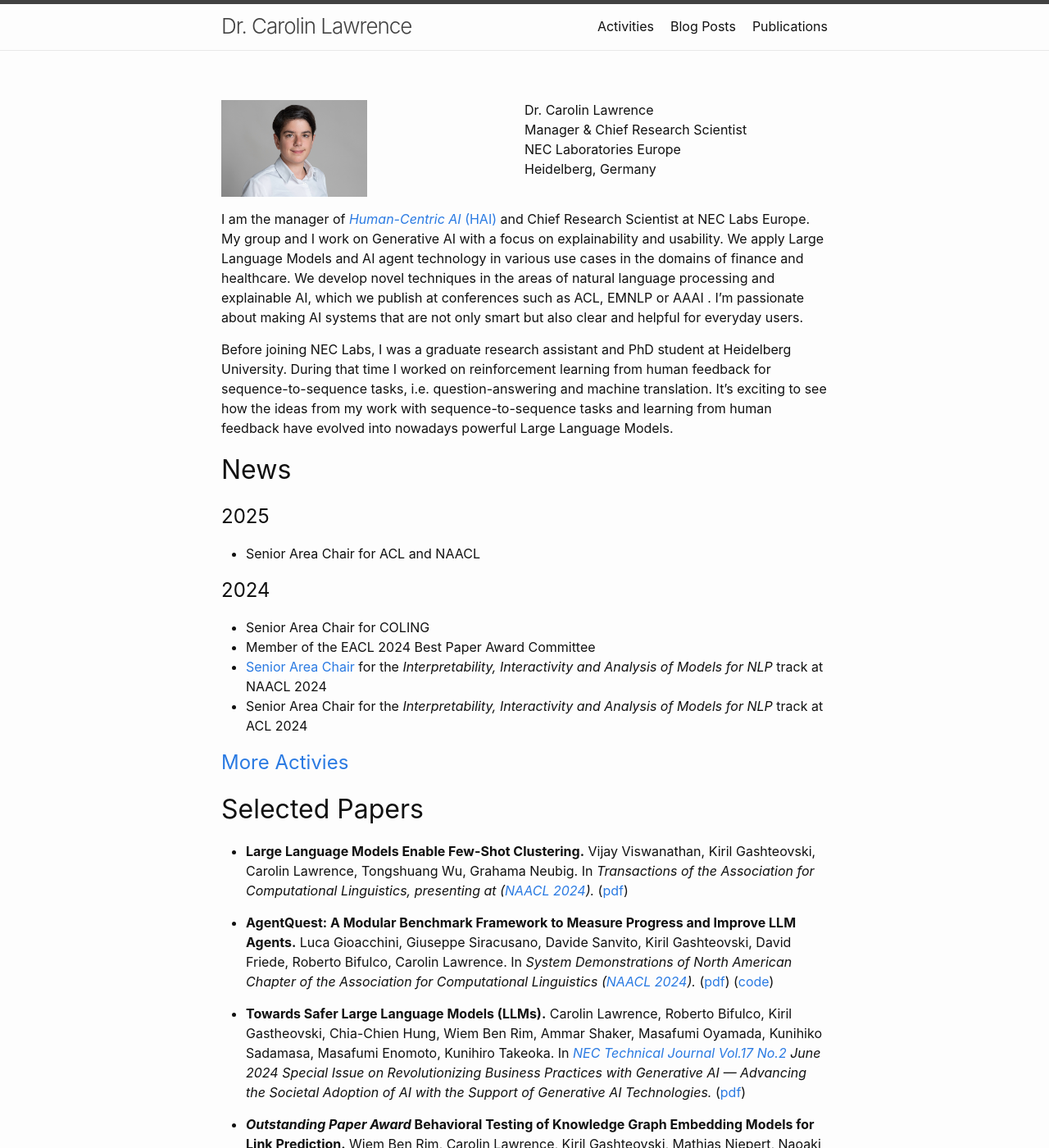
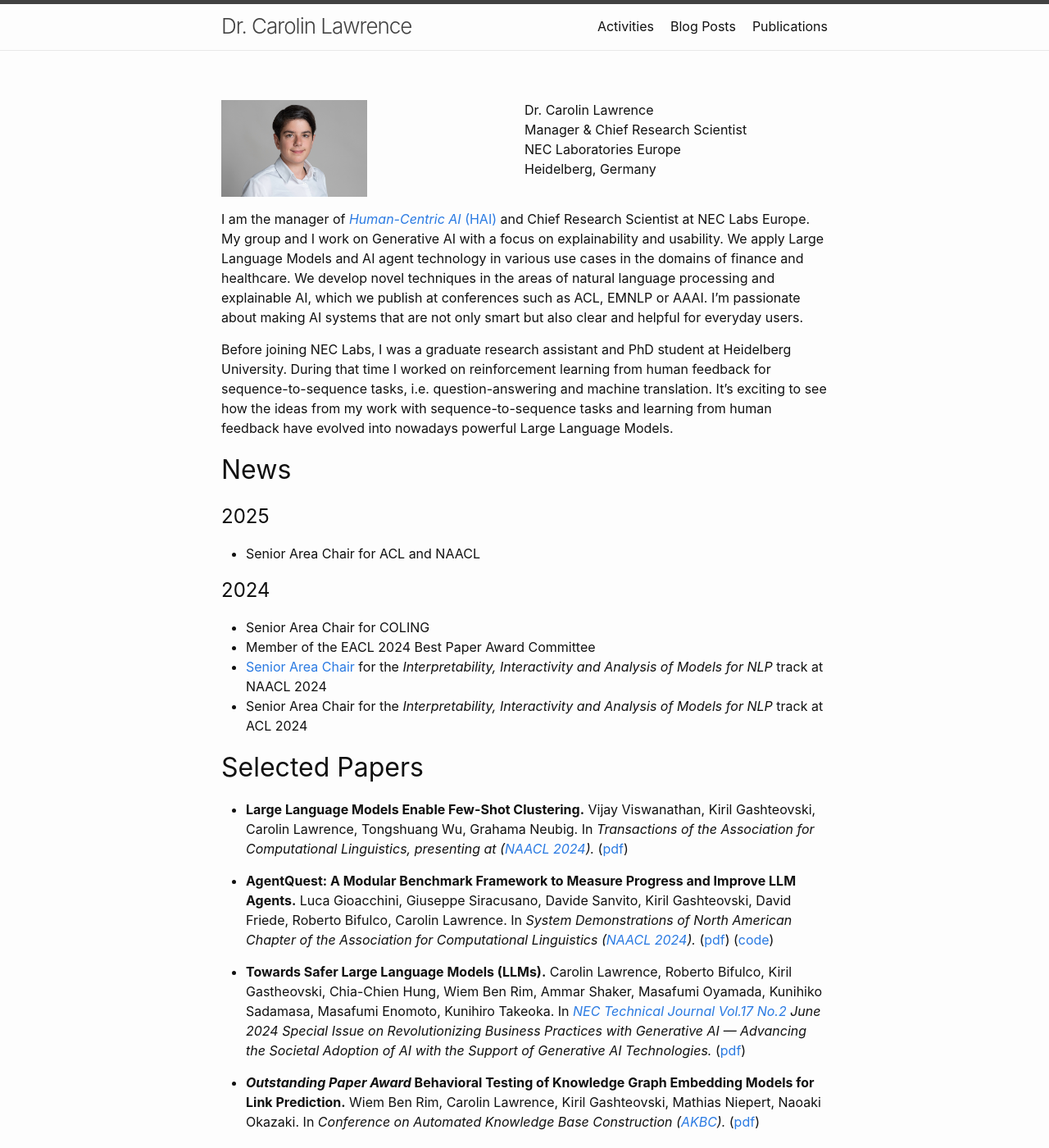
Before and after one commit to carolinlawrence/carolinlawrence.github.io, a Jekyll site: the page built from index.markdown, in a window 1280 px wide and 1400 px high. Shown: the whole window at 82% size. Built offline with Jekyll 4.4.1, drawn with Linux system fonts in a browser that asks for light colours.

Commit message:
Update index.markdown

```diff
--- a/index.markdown
+++ b/index.markdown
@@ -22,7 +22,7 @@ youtubeId: 6UeOwHtBF_0
     </div>
 </div>
 
-I am the manager of <a href="https://neclab.eu/research-areas/data-science/human-centric-ai"><i>Human-Centric AI</i> (HAI)</a> and Chief Research Scientist at NEC Labs Europe. My group and I work on Generative AI with a focus on explainability and usability. We apply Large Language Models and AI agent technology in various use cases in the domains of finance and healthcare. We develop novel techniques in the areas of natural language processing and explainable AI, which we publish at conferences such as ACL, EMNLP or AAAI . I’m passionate about making AI systems that are not only smart but also clear and helpful for everyday users.
+I am the manager of <a href="https://neclab.eu/research-areas/data-science/human-centric-ai"><i>Human-Centric AI</i> (HAI)</a> and Chief Research Scientist at NEC Labs Europe. My group and I work on Generative AI with a focus on explainability and usability. We apply Large Language Models and AI agent technology in various use cases in the domains of finance and healthcare. We develop novel techniques in the areas of natural language processing and explainable AI, which we publish at conferences such as ACL, EMNLP or AAAI. I’m passionate about making AI systems that are not only smart but also clear and helpful for everyday users.
 
 Before joining NEC Labs, I was a graduate research assistant and PhD student at Heidelberg University. During that time I worked on reinforcement learning from human feedback for sequence-to-sequence tasks, i.e. question-answering and machine translation. It’s exciting to see how the ideas from my work with sequence-to-sequence tasks and learning from human feedback have evolved into nowadays powerful Large Language Models.
 
@@ -36,8 +36,6 @@ Before joining NEC Labs, I was a graduate research assistant and PhD student at
 * <a href="https://2024.naacl.org/committees/program/">Senior Area Chair</a> for the <i>Interpretability, Interactivity and Analysis of Models for NLP</i> track at NAACL 2024
 * Senior Area Chair for the <i>Interpretability, Interactivity and Analysis of Models for NLP</i> track at ACL 2024
 
-# <a href="activities/">More Activies</a>
-
 ## Selected Papers
 <ul>
     <p><li><b>Large Language Models Enable Few-Shot Clustering.</b> Vijay Viswanathan, Kiril Gashteovski, Carolin Lawrence, Tongshuang Wu, Grahama Neubig. In <i> Transactions of the Association for Computational Linguistics, presenting at (<a href="https://2024.naacl.org/">NAACL 2024</a>).</i> (<a href="https://aclanthology.org/2024.tacl-1.18.pdf">pdf</a>) </li></p>
```
